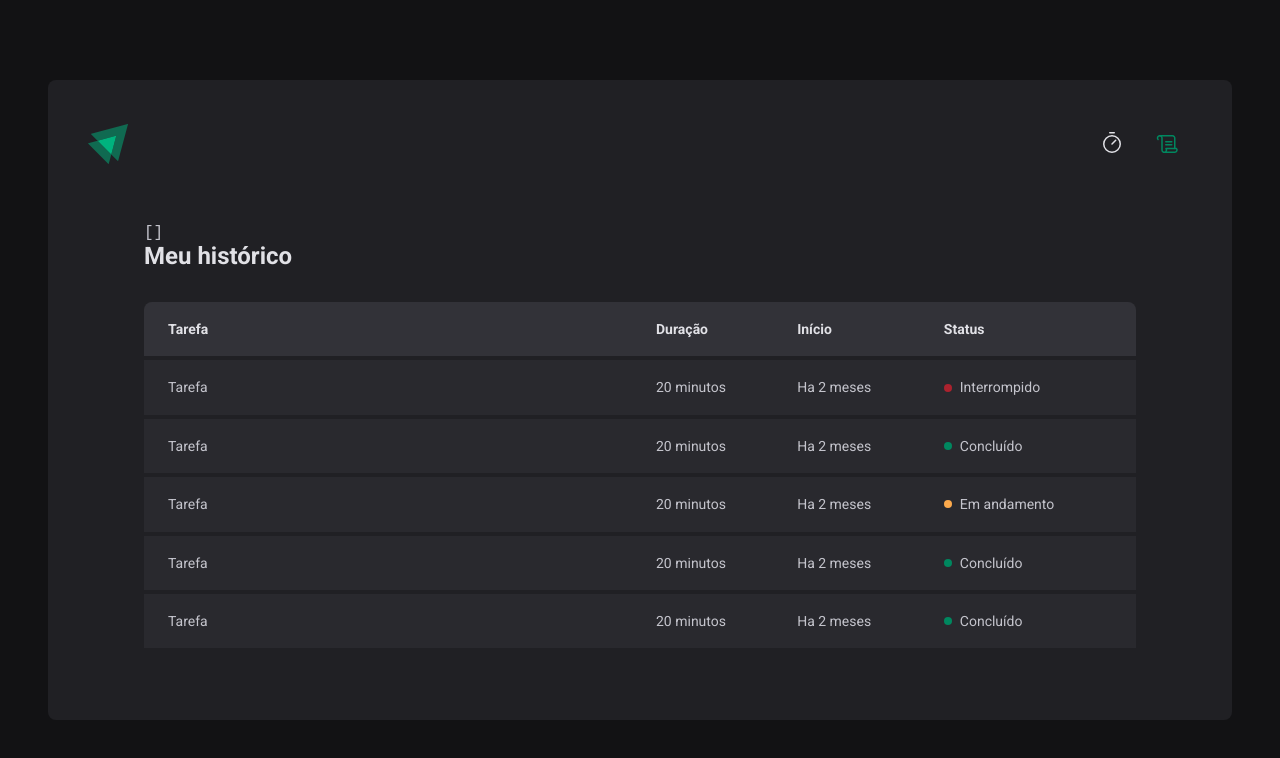
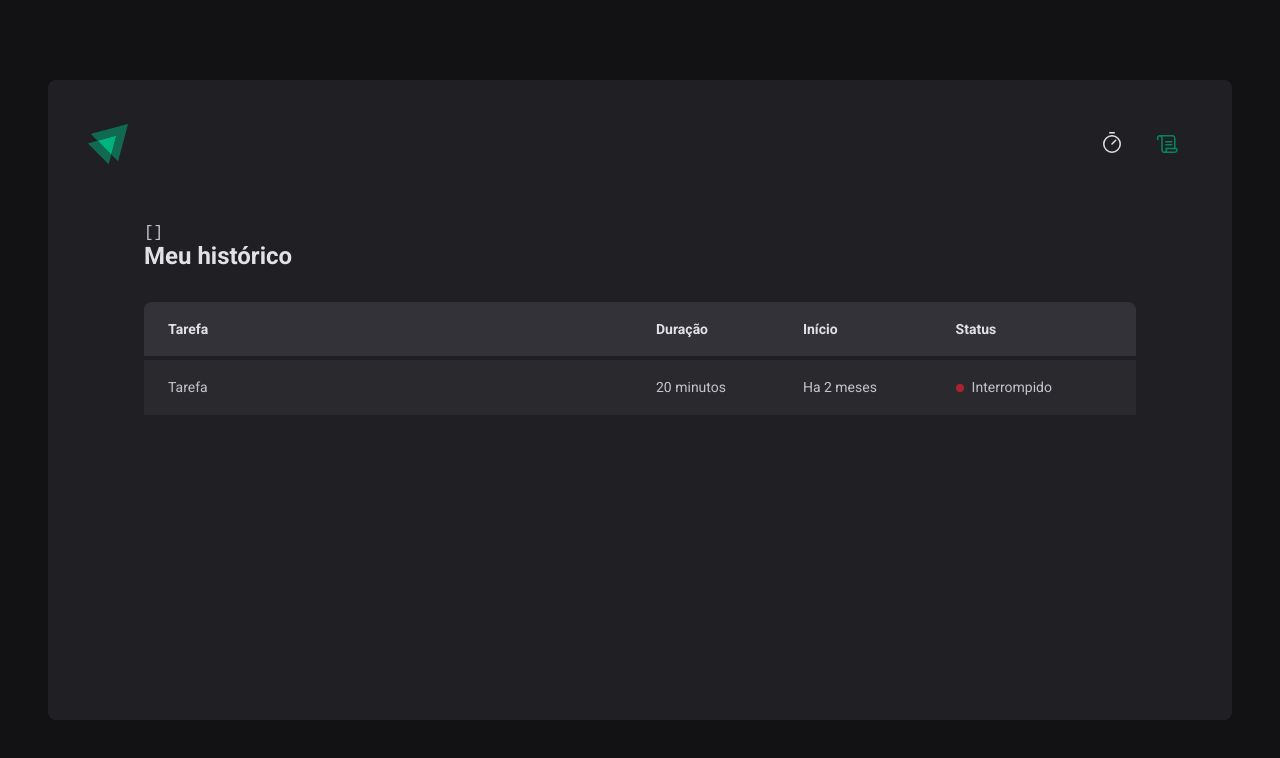
Before and after one commit to D1D1O/ignite-timer, a React (Vite) app: page /history in a window 1280 px wide. Shown: the top 758 px of the page. Built offline with nearby package versions, Linux system fonts and the light colour scheme.

Commit message:
Adicionado informação de historico

```diff
--- a/src/contexts/CyclesContext.tsx
+++ b/src/contexts/CyclesContext.tsx
@@ -30,9 +30,7 @@ export const CyclesContext = createContext({} as CycleContextType)
 interface CyclesContextProviderPropds{
   children: ReactNode
 }
-export function CyclesContextProvider({
-    children
-  }:CyclesContextProviderPropds) {
+export function CyclesContextProvider({children}:CyclesContextProviderPropds) {
   const [cycles, setCycles] = useState<Cycle[]>([])
   const [activeCycleId, setActiveCycleId] = useState<string | null>(null)
   const [amountSecondsPassed, setAmountSecondsPassed] = useState(0)
--- a/src/pages/History/index.tsx
+++ b/src/pages/History/index.tsx
@@ -29,38 +29,26 @@ export function History() {
               </td>
             </tr>
           </tbody>
-          <tr>
-            <td>Tarefa</td>
-            <td>20 minutos</td>
-            <td>Ha 2 meses</td>
-            <td>
-              <Status statusColor="green">Concluído</Status>
-            </td>
-          </tr>
-          <tr>
-            <td>Tarefa</td>
-            <td>20 minutos</td>
-            <td>Ha 2 meses</td>
-            <td>
-              <Status statusColor="yellow">Em andamento</Status>
-            </td>
-          </tr>
-          <tr>
-            <td>Tarefa</td>
-            <td>20 minutos</td>
-            <td>Ha 2 meses</td>
-            <td>
-              <Status statusColor="green">Concluído</Status>
-            </td>
-          </tr>
-          <tr>
-            <td>Tarefa</td>
-            <td>20 minutos</td>
-            <td>Ha 2 meses</td>
-            <td>
-              <Status statusColor="green">Concluído</Status>
-            </td>
-          </tr>
+          {cycles.map((cycle) => {
+            return (
+              <tr key={cycle.id}>
+                <td>{cycle.task} </td>
+                <td>{cycle.minutesAmount} </td>
+                <td>{cycle.startDate.toISOString()} </td>
+                <td>
+                  {cycle.finishedDate && (
+                    <Status statusColor="green">Concluído</Status>
+                  )}
+                  {cycle.interrupetdDate && (
+                    <Status statusColor="red">Interrompido</Status>
+                  )}
+                  {!cycle.finishedDate && !cycle.interrupetdDate && (
+                    <Status statusColor="yellow">Em andamento</Status>
+                  )}
+                </td>
+              </tr>
+            )
+          })}
         </table>
       </HistoryList>
     </HistoryContainer>
--- a/src/pages/Home/index.tsx
+++ b/src/pages/Home/index.tsx
@@ -33,7 +33,12 @@ export function Home() {
       minutesAmount: 0,
     },
   })
-  const { handleSubmit, watch /* reset */ } = newCycleForm
+  const { handleSubmit, watch, reset } = newCycleForm
+
+  function handleCreateNewCycle(data: NewCycleFormData) {
+    createNewCycle(data)
+    reset()
+  }
 
   // console.log(formState.errors)
 
@@ -41,7 +46,7 @@ export function Home() {
   const isSubmitDisabled = !task
   return (
     <HomeContainer>
-      <form onSubmit={handleSubmit(createNewCycle)} action="">
+      <form onSubmit={handleSubmit(handleCreateNewCycle)} action="">
         <FormProvider {...newCycleForm}>
           <NewCycleForm />
         </FormProvider>
```
